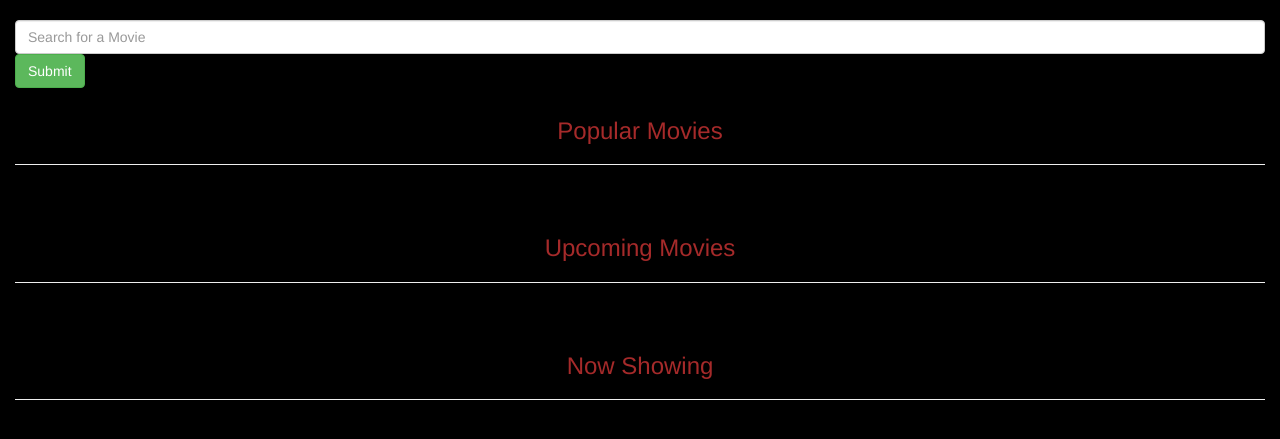
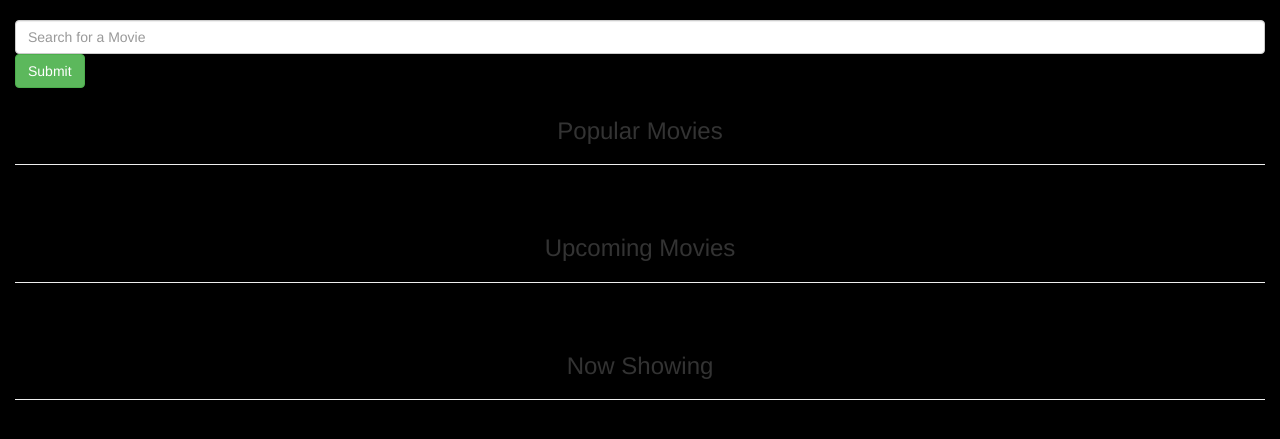
Before and after one commit to marknesh/onlymovies, a Flask app: template app/templates/index.html in a window 1280 px wide. Shown: the part 52-491 px from the top of the page. Run offline with Flask 2, Linux system fonts and the light colour scheme; the template is opened without the code that fills it, so the values that code supplies are empty; some libraries are stand-ins or nearby versions.

Commit message:
Purge cache

```diff
--- a/app/static/css/index.css
+++ b/app/static/css/index.css
@@ -9,8 +9,8 @@
 body{
     background-color: black;
 }
-h3{
-  color: brown;
+.hi{
+
   text-align: center;
   margin-top: 30px;
 }
--- a/app/templates/index.html
+++ b/app/templates/index.html
@@ -23,7 +23,7 @@
 
 
 <!-- Popular movie -->
-<h3 style="color: brown;"> Popular Movies</h3>
+<h3 class="hi"> Popular Movies</h3>
 <hr>
 <br>
 
@@ -31,14 +31,14 @@
     {{ macro.displayMovieList(popular)}}
 </ul>
 <!-- Upcoming movie  -->
-<h3> Upcoming Movies </h3>
+<h3 class="hi"> Upcoming Movies </h3>
 <hr>
 <br>
 <ul style="list-style-type: none;">
     {{ macro.displayMovieList(upcoming)}}
 </ul>
 <!-- Now showing movie -->
-<h3>Now Showing</h3>
+<h3 class="hi">Now Showing</h3>
 <hr>
 <br>
 <ul style="list-style-type: none;">
```
